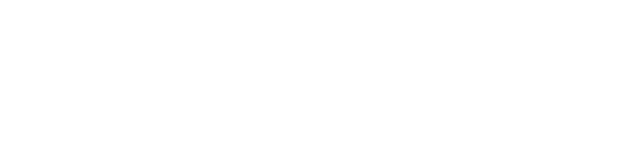
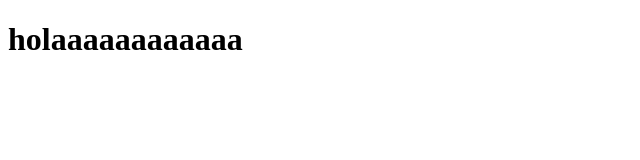
Before and after one commit to ismael18497/ismaelPrueba1, a plain HTML site: page index.html in a window 1280 px wide. Shown: the whole page, without its empty margins (0-640 px from the left). Drawn offline with Linux system fonts and the light colour scheme.

Commit message:
agregamos h1

```diff
--- a/index.html
+++ b/index.html
@@ -6,6 +6,6 @@
     <title>Document</title>
 </head>
 <body>
-
+    <h1>holaaaaaaaaaaaa</h1>
 </body>
 </html>
```
